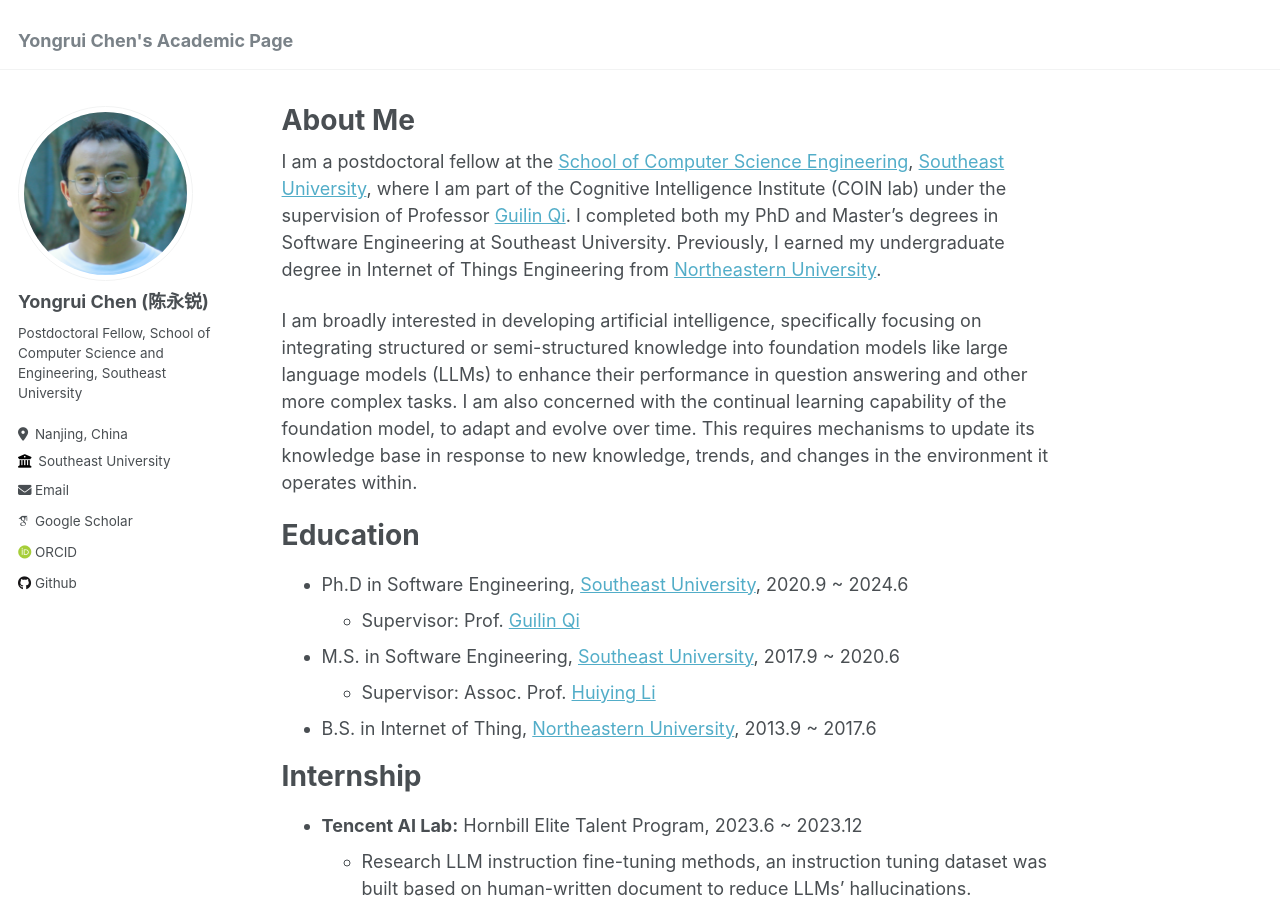
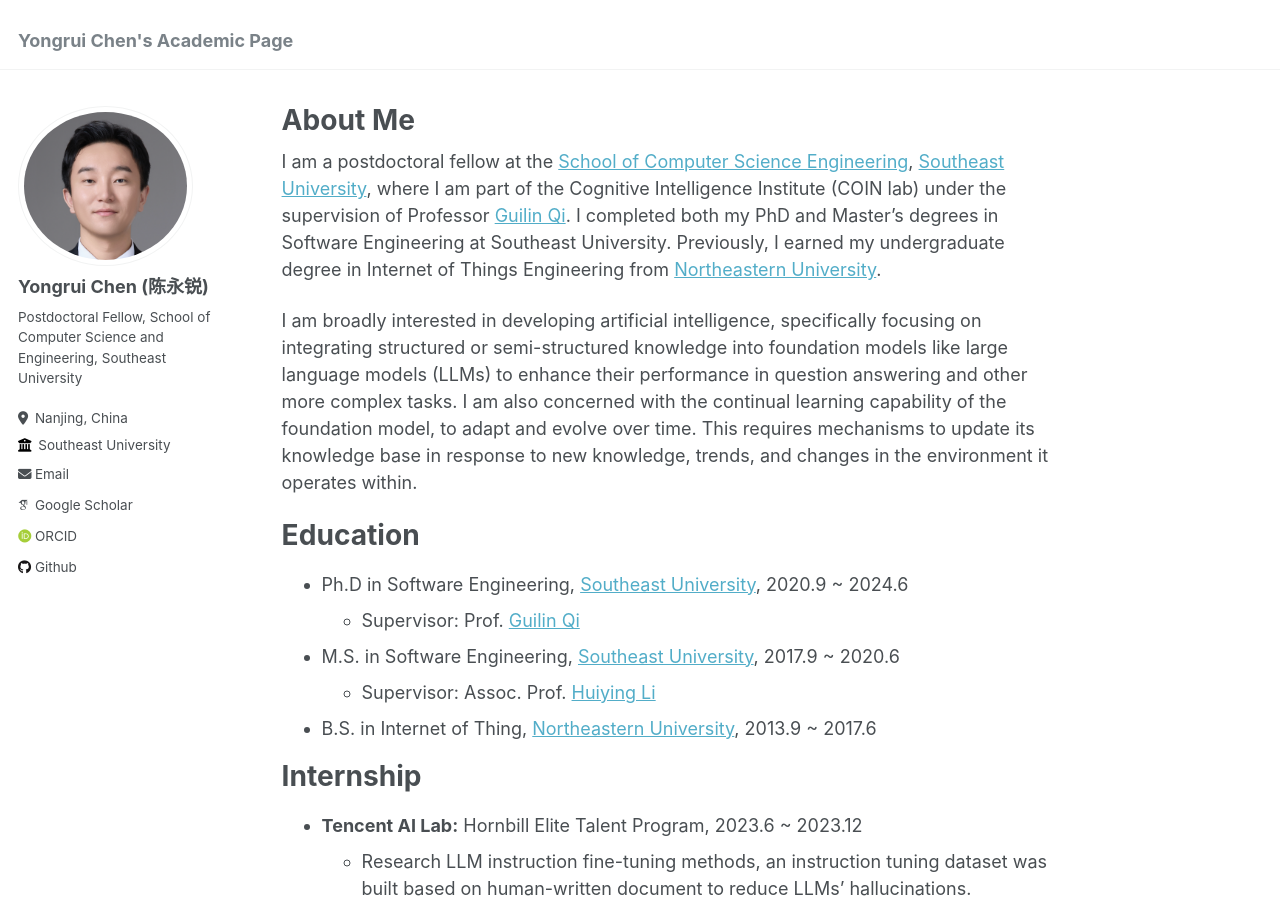
Before and after one commit to Bahuia/bahuia.github.io, a Jekyll site: the page built from _pages/about.md, in a window 1280 px wide and 900 px high. Built offline with Jekyll 4.4.1, drawn with Linux system fonts in a browser that asks for light colours; some web fonts are replaced.

Commit message:
modify the avatar

```diff
--- a/_config.yml
+++ b/_config.yml
@@ -21,7 +21,7 @@ repository               : "bahuia/bahuia.github.io"
 #               Additional customization can be done by editing /_includes/author-profile.html
 author:
   # Biographic information
-  avatar           : "avatar1.png"
+  avatar           : "avatar.png"
   name             : "Yongrui Chen (陈永锐)"
   pronouns         : # example: "she/her"
   bio              : "Postdoctoral Fellow, School of Computer Science and Engineering, Southeast University"
```
Also changed, not shown: images/avatar.png.
